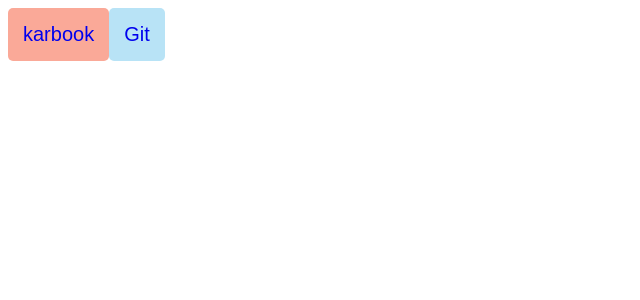
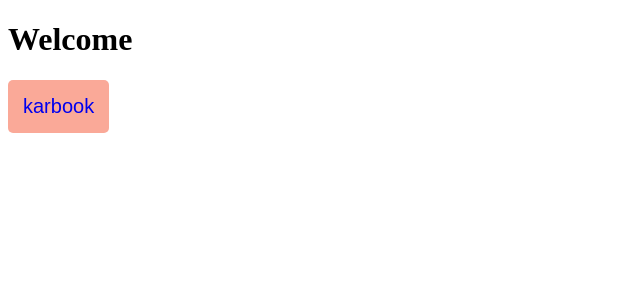
Before and after one commit to DCL26/Button, a React (Create React App) app: page / in a window 1280 px wide. Shown: the top 300 px of the page, without its empty margins (0-640 px from the left). Built offline with nearby package versions, Linux system fonts and the light colour scheme.

Commit message:
Remove button2 and add a header

```diff
--- a/src/App.js
+++ b/src/App.js
@@ -1,12 +1,13 @@
-import React from"react";
-import SimpleButton from './button';
-import SimpleButton2 from "./Button2";
+import React from "react";
+import SimpleButton from "./button";
+// import SimpleButton2 from "./Button2";
 
 function App() {
   return (
     <div className="App">
-    <SimpleButton/>
-    <SimpleButton2/>
+      <h1>Welcome</h1>
+      <SimpleButton />
+      {/* <SimpleButton2/> */}
     </div>
   );
 }
```
